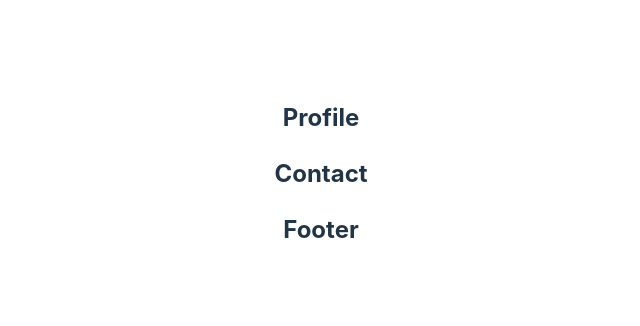
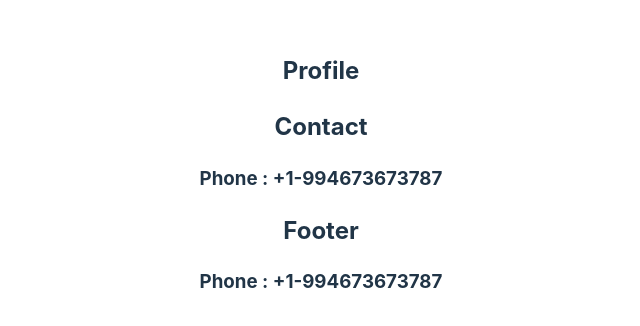
Before and after one commit to praveen199/React-Hooks, a React (Vite) app: page / in a window 1280 px wide. Shown: the part 226-552 px from the top of the page, without its empty margins (319-959 px from the left). Built offline with nearby package versions, Linux system fonts and the light colour scheme.

Commit message:
6.3 - Mount context into components

```diff
--- a/src/components/Contact.jsx
+++ b/src/components/Contact.jsx
@@ -1,9 +1,14 @@
-import React from 'react'
+import React, { useContext } from 'react'
+import {AppContext} from '../context/AppContext'
 
 const Contact = () => {
+
+  const phone = useContext(AppContext)
+
   return (
     <div>
       <h2>Contact</h2>
+      <h3>Phone : {phone}</h3>
     </div>
   )
 }
--- a/src/components/Footer.jsx
+++ b/src/components/Footer.jsx
@@ -1,9 +1,14 @@
-import React from 'react'
+import React, { useContext } from 'react'
+import {AppContext} from '../context/AppContext'
 
 const Footer = () => {
+
+  const phone = useContext(AppContext)
+
   return (
     <div>
       <h2>Footer</h2>
+      <h3>Phone : {phone}</h3>
     </div>
   )
 }
```
Also changed, not shown: 1 other file (tests, documents, lock files or other folders).
